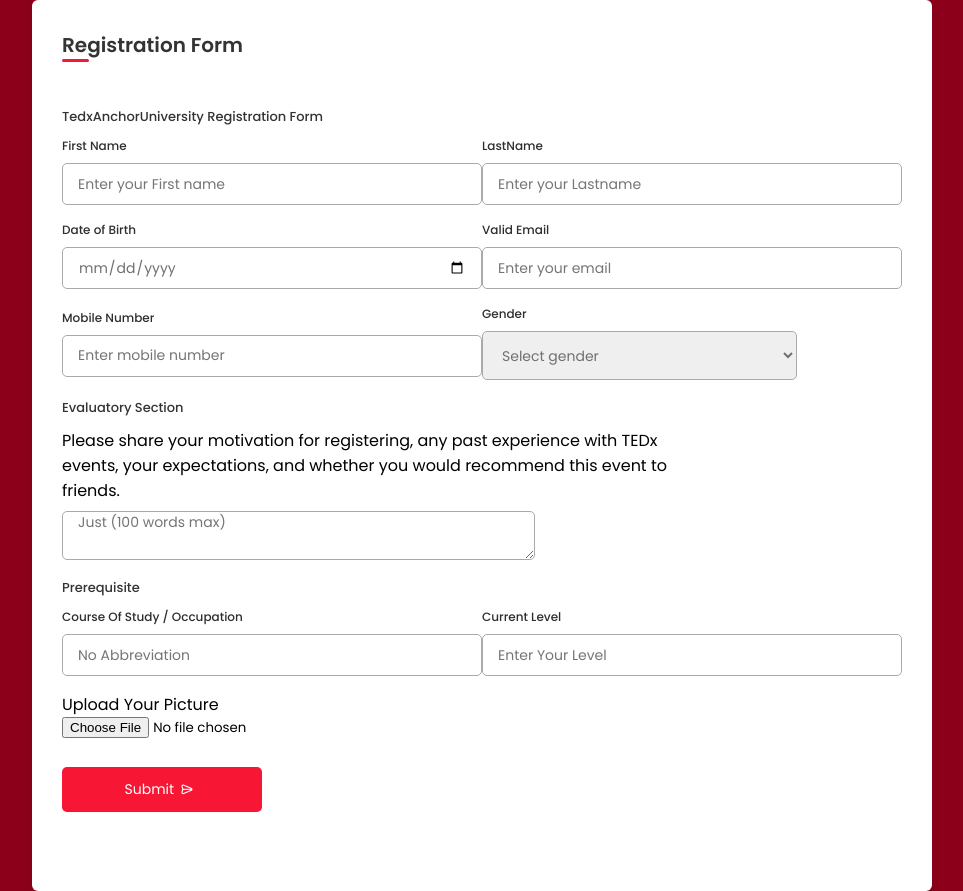
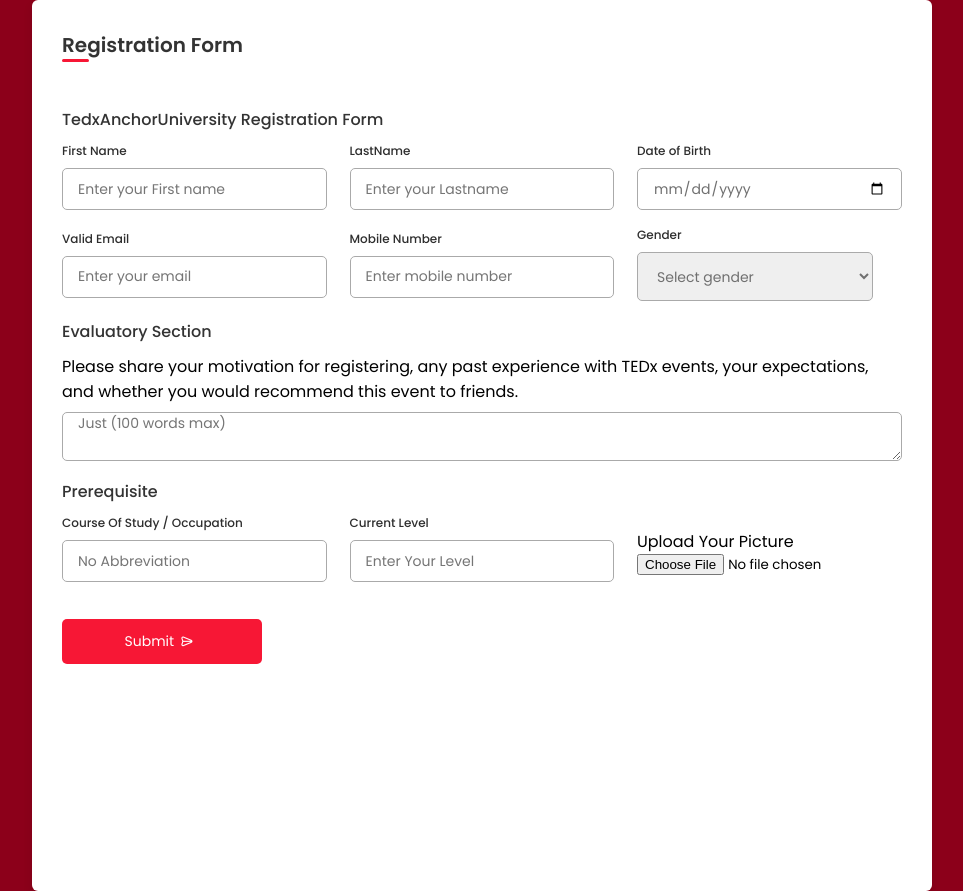
Before and after one commit to kingzykesh/TedxAnchorUniversity, a plain HTML site: page index.html in a window 1280 px wide. Shown: the whole page, without its empty margins (158-1121 px from the left). Drawn offline with nearby package versions, Linux system fonts and the light colour scheme.

Commit message:
Update style.css

```diff
--- a/style.css
+++ b/style.css
@@ -69,7 +69,7 @@
 .container form .title{
     display: block;
     margin-bottom: 8px;
-    font-size: 13px;
+    font-size: 16px;
     font-weight: 500;
     margin: 6px 0;
     color: #333;
@@ -82,7 +82,7 @@
 }
 form .fields .input-field{
     display: flex;
-    width: 50%;
+    width: calc(100% / 3 - 15px);
     flex-direction: column;
     margin: 4px 0;
 }
@@ -96,7 +96,7 @@
     border: 1px solid #aaa;
     padding: 0 15px;
     height: 44px;
-    width: 75%;
+    width: 89%;
     margin: 8px 0;
 }
 
@@ -108,7 +108,6 @@
     border-radius: 5px;
     border: 1px solid #aaa;
     padding: 0 15px;
-    width: 75%;
     height: 49px;
     margin: 8px 0;
 }
@@ -121,7 +120,6 @@
     border-radius: 5px;
     border: 1px solid #aaa;
     padding: 0 15px;
-    width: 75%;
     height: 49px;
     margin: 8px 0;
 }
@@ -130,13 +128,13 @@
     display: flex;
     width: 100%;
     flex-direction: column;
-    width: 75%;
+    width: 89%;
     margin: 4px 0;
 }
 
 form .fields .input-cate{
     display: flex;
-    width: 75%%;
+    width: 100%;
     flex-direction: column;
     margin: 4px 0;
 }
@@ -173,7 +171,6 @@
     border: 1px solid #aaa;
     padding: 0 15px;
     height: 44px;
-    width: 75%;
     margin: 8px 0;
 }
 
@@ -186,7 +183,6 @@
     border: 1px solid #aaa;
     padding: 0 15px;
     height: 49px;
-    width 75%;
     margin: 8px 0;
 }
 .input-field input :focus,
@@ -250,7 +246,7 @@
        display: none;
     }
     form .fields .input-field{
-        width: 80%;
+        width: calc(100% / 2 - 15px);
     }
 }
 
```
